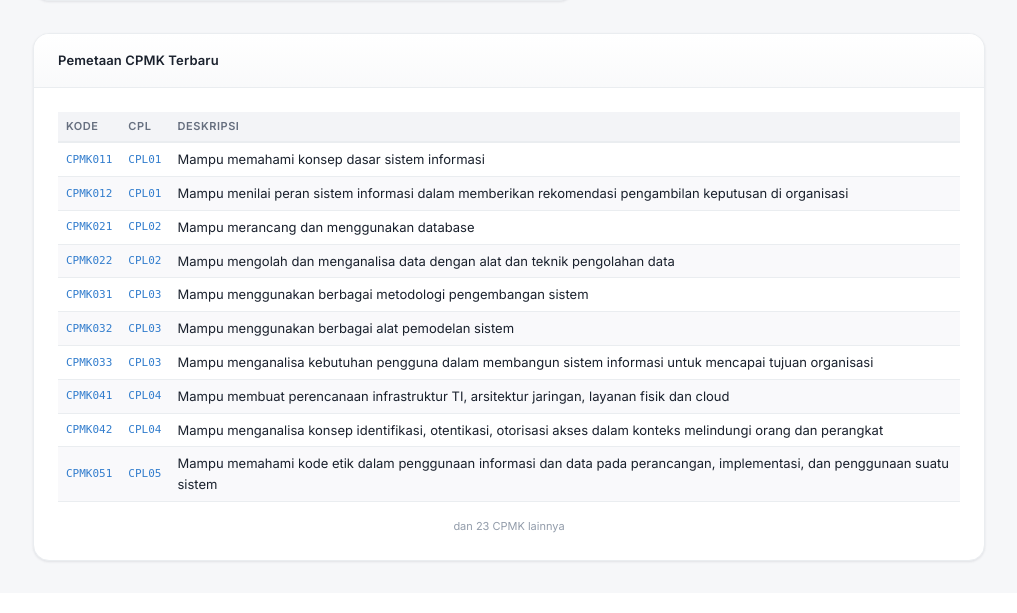
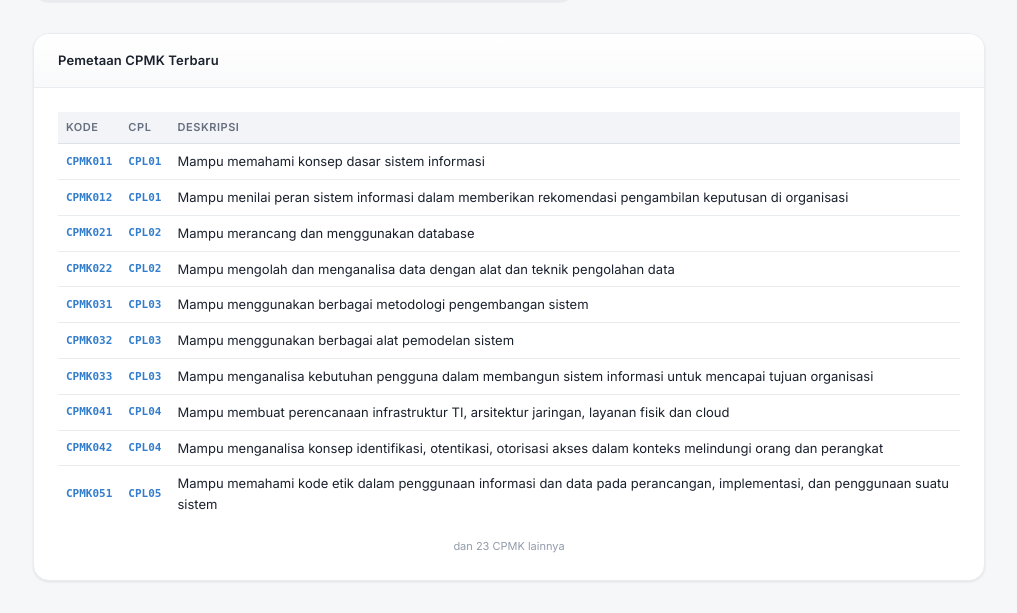
Before and after one commit to romadhonardiansyah1-svg/Sistem-Informasi-Manajemen-Pengukuran-Kurikulum-OBE-LAMINFOKOM-PiKoB-E-LEDIK-Alignment-, a Flask app: page / in a window 1280 px wide. Shown: the part 995-1608 px from the top of the page, without its empty margins (263-1280 px from the left). Before the commit the page ends 1558 px from the top, so only its background shows below. Run offline with Flask 3, Linux system fonts and the light colour scheme; the visitor is signed in with stand-in values (Sample User, id 1); data comes from the database, SQL or seed files in the repository.

Commit message:
ui: rapikan tampilan tabel, matriks, dan header halaman agar lebih profesional
- Tabel: bingkai & sudut membulat mandiri, padding lega, header bersih, hover halus; kolom referensi/deskripsi diringkas (ellipsis + tooltip) agar baris tidak melebar.

- Matriks: tanda centang jadi badge bulat (sebelumnya huruf 'V').

- Page header: judul & deskripsi kini menumpuk rapi, tombol aksi di kanan (perbaiki layout berjajar).

- TableComponent: dukung className & tooltip per kolom.

```diff
--- a/static/css/components.css
+++ b/static/css/components.css
@@ -183,16 +183,20 @@
     border-collapse: separate;
     border-spacing: 0;
     font-size: var(--font-size-sm);
+    background: var(--color-surface);
+    border: 1px solid var(--color-border);
+    border-radius: var(--radius-lg);
+    overflow: hidden;
 }
 
-.data-table thead {
-    position: sticky;
-    top: 0;
-    z-index: 1;
+/* Bila tabel berada di dalam .card, jangan gandakan bingkai/sudut. */
+.card .data-table {
+    border: none;
+    border-radius: 0;
 }
 
 .data-table th {
-    padding: var(--spacing-sm) var(--spacing-md);
+    padding: 0.75rem var(--spacing-md);
     text-align: left;
     font-weight: var(--font-weight-semibold);
     font-size: var(--font-size-xs);
@@ -200,23 +204,29 @@
     letter-spacing: 0.05em;
     color: var(--color-text-secondary);
     background: var(--color-surface-alt);
-    border-bottom: 2px solid var(--color-border-light);
+    border-bottom: 1px solid var(--color-border);
     white-space: nowrap;
 }
 
+.data-table th:first-child { padding-left: var(--spacing-lg); }
+.data-table th:last-child  { padding-right: var(--spacing-lg); }
+
 .data-table td {
-    padding: var(--spacing-sm) var(--spacing-md);
+    padding: 0.6875rem var(--spacing-md);
     border-bottom: 1px solid var(--color-border-light);
     color: var(--color-text);
     vertical-align: middle;
 }
 
+.data-table td:first-child { padding-left: var(--spacing-lg); }
+.data-table td:last-child  { padding-right: var(--spacing-lg); }
+
+.data-table tbody tr:last-child td {
+    border-bottom: none;
+}
+
 .data-table tbody tr {
     transition: background var(--transition-fast);
-}
-
-.data-table tbody tr:nth-child(even) {
-    background: hsla(220, 18%, 96%, 0.5);
 }
 
 .data-table tbody tr:hover {
@@ -227,12 +237,38 @@
     font-family: var(--font-mono);
     font-size: var(--font-size-xs);
     color: var(--color-accent);
-    font-weight: var(--font-weight-medium);
+    font-weight: var(--font-weight-semibold);
+}
+
+.data-table .cell-center { text-align: center; }
+
+.data-table .cell-detail {
+    color: var(--color-text-secondary);
+    font-size: var(--font-size-xs);
+}
+
+/* Kolom referensi: ringkas + ellipsis agar baris tidak melebar/tinggi. */
+.data-table .cell-ref {
+    max-width: 150px;
+    white-space: nowrap;
+    overflow: hidden;
+    text-overflow: ellipsis;
+    color: var(--color-text-muted);
+    font-size: var(--font-size-xs);
+}
+
+/* Kolom deskripsi panjang: batasi lebar, satu baris + ellipsis (teks penuh saat hover). */
+.data-table .cell-desc {
+    max-width: 380px;
+    white-space: nowrap;
+    overflow: hidden;
+    text-overflow: ellipsis;
+    color: var(--color-text-secondary);
 }
 
 .data-table.compact th,
 .data-table.compact td {
-    padding: 0.375rem var(--spacing-sm);
+    padding: 0.4375rem var(--spacing-sm);
 }
 
 /* -- Badge -- */
@@ -443,9 +479,30 @@
 /* -- Page Header -- */
 .page-header {
     display: flex;
+    flex-wrap: wrap;
     justify-content: space-between;
-    align-items: flex-start;
+    align-items: center;
+    column-gap: var(--spacing-lg);
+    row-gap: var(--spacing-xs);
     margin-bottom: var(--spacing-xl);
+}
+
+/* Judul mengisi sisa ruang; deskripsi (bila langsung di header) turun penuh
+   ke baris berikutnya, bukan berjajar di samping judul. */
+.page-header > .page-title { flex: 1 1 auto; }
+.page-header > .page-desc { flex: 1 1 100%; order: 5; margin-top: 2px; }
+
+.page-header-actions {
+    display: inline-flex;
+    align-items: center;
+    gap: var(--spacing-sm);
+    flex-shrink: 0;
+}
+
+.btn-group {
+    display: inline-flex;
+    align-items: center;
+    gap: var(--spacing-xs);
 }
 
 .page-title {
--- a/static/css/matrix.css
+++ b/static/css/matrix.css
@@ -87,13 +87,20 @@
 
 .matrix-cell .check-mark {
     display: none;
-    color: var(--color-accent);
+    width: 22px;
+    height: 22px;
+    margin: 0 auto;
+    border-radius: var(--radius-full);
+    background: var(--color-accent);
+    color: #fff;
     font-weight: var(--font-weight-bold);
-    font-size: var(--font-size-sm);
+    font-size: 0.75rem;
+    line-height: 22px;
+    text-align: center;
 }
 
 .matrix-cell.active .check-mark {
-    display: inline;
+    display: inline-block;
 }
 
 /* Legend */
--- a/static/js/components/matrix_grid.js
+++ b/static/js/components/matrix_grid.js
@@ -56,7 +56,7 @@ var MatrixGridComponent = (function () {
 
                 var checkSpan = document.createElement("span");
                 checkSpan.className = "check-mark";
-                checkSpan.textContent = "V";
+                checkSpan.textContent = "\u2713";
                 td.appendChild(checkSpan);
 
                 td.addEventListener("click", _createToggleHandler(td, callbacks));
--- a/static/js/components/table.js
+++ b/static/js/components/table.js
@@ -18,6 +18,9 @@ var TableComponent = (function () {
         for (var c = 0; c < columns.length; c++) {
             var th = document.createElement("th");
             th.textContent = columns[c].label;
+            if (columns[c].className) {
+                th.className = columns[c].className;
+            }
             headerRow.appendChild(th);
         }
 
@@ -39,7 +42,15 @@ var TableComponent = (function () {
             for (var c2 = 0; c2 < columns.length; c2++) {
                 var td = document.createElement("td");
                 var key = columns[c2].key;
-                td.textContent = row[key] !== undefined ? row[key] : "";
+                var cellVal = row[key] !== undefined && row[key] !== null ? row[key] : "";
+                td.textContent = cellVal;
+                if (columns[c2].className) {
+                    td.className = columns[c2].className;
+                    // Sel ringkas (mis. kolom referensi) -> tampilkan teks penuh saat hover.
+                    if (cellVal) {
+                        td.title = cellVal;
+                    }
+                }
                 // Tooltip (hover): tampilkan data dari field lain saat hover pada kolom ini
                 if (columns[c2].tooltip && row[columns[c2].tooltip]) {
                     td.title = columns[c2].tooltip + ": " + row[columns[c2].tooltip];
--- a/static/js/pages/master_data.js
+++ b/static/js/pages/master_data.js
@@ -6,9 +6,9 @@ var MasterDataPage = (function () {
 
     // Tiga kolom referutan sumber yang melekat di tiap data master (MODUL 1).
     var REF_COLUMNS = [
-        { key: "ref_buku",        label: "Ref. Buku" },
-        { key: "ref_spreadsheet", label: "Ref. Sheet" },
-        { key: "ref_pikobe",      label: "Ref. PIKOBE" },
+        { key: "ref_buku",        label: "Ref. Buku",   className: "cell-ref" },
+        { key: "ref_spreadsheet", label: "Ref. Sheet",  className: "cell-ref" },
+        { key: "ref_pikobe",      label: "Ref. PIKOBE", className: "cell-ref" },
     ];
 
     // Tiga input referensi sumber untuk form (dipakai semua entitas).
@@ -27,11 +27,11 @@ var MasterDataPage = (function () {
     }
 
     var COLUMN_MAP = {
-        "pl":   _withRefColumns([{ key: "kode", label: "Kode" }, { key: "deskripsi", label: "Deskripsi" }, { key: "kategori", label: "Kategori" }]),
-        "cpl":  _withRefColumns([{ key: "kode", label: "Kode" }, { key: "deskripsi", label: "Deskripsi" }]),
+        "pl":   _withRefColumns([{ key: "kode", label: "Kode" }, { key: "deskripsi", label: "Deskripsi", className: "cell-desc" }, { key: "kategori", label: "Kategori" }]),
+        "cpl":  _withRefColumns([{ key: "kode", label: "Kode" }, { key: "deskripsi", label: "Deskripsi", className: "cell-desc" }]),
         "bk":   _withRefColumns([{ key: "kode", label: "Kode" }, { key: "nama", label: "Nama" }, { key: "kompetensi", label: "Kompetensi" }]),
         "mk":   _withRefColumns([{ key: "kode", label: "Kode" }, { key: "nama", label: "Nama" }, { key: "sks", label: "SKS" }, { key: "semester", label: "Semester" }, { key: "jenis", label: "Jenis" }]),
-        "cpmk": _withRefColumns([{ key: "kode", label: "Kode" }, { key: "deskripsi", label: "Deskripsi" }]),
+        "cpmk": _withRefColumns([{ key: "kode", label: "Kode" }, { key: "deskripsi", label: "Deskripsi", className: "cell-desc" }]),
     };
 
     var FORM_FIELDS_MAP = {
--- a/static/js/pages/pemetaan_page.js
+++ b/static/js/pages/pemetaan_page.js
@@ -13,9 +13,11 @@ var PemetaanPage = (function () {
         var content = document.getElementById("page-content");
         content.innerHTML =
             '<div class="page-header">' +
-            '  <h2 class="page-title">' + entry.title + '</h2>' +
-            '  <p class="page-desc">Pemetaan gabungan CPL - Bahan Kajian - Mata Kuliah (Tabel 8, hal 24)</p>' +
-            '  <div class="btn-group" style="margin-top:8px">' +
+            '  <div>' +
+            '    <h2 class="page-title">' + entry.title + '</h2>' +
+            '    <p class="page-desc">Pemetaan gabungan CPL - Bahan Kajian - Mata Kuliah (Tabel 8, hal 24)</p>' +
+            '  </div>' +
+            '  <div class="page-header-actions">' +
             '    <button class="btn btn-sm btn-primary" id="btn-view-diagram">Diagram (gaya buku)</button>' +
             '    <button class="btn btn-sm btn-outline" id="btn-view-tabel">Tabel</button>' +
             '  </div>' +
--- a/static/js/pages/referensi_page.js
+++ b/static/js/pages/referensi_page.js
@@ -30,9 +30,13 @@ var ReferensiPage = (function () {
         var content = document.getElementById("page-content");
 
         var html = '<div class="page-header">' +
+            '<div>' +
             '<h2 class="page-title">Referensi Sumber Data</h2>' +
             '<p class="page-desc">Pemetaan setiap fitur ke sumber dokumen: Rancangan Kurikulum (Spreadsheet), Buku Kurikulum (Panduan APTIKOM), dan PIKOBE/LEDIK.</p>' +
-            '<button class="btn btn-sm btn-primary" id="btn-export-ref" style="margin-top:8px">⬇ Export Excel</button>' +
+            '</div>' +
+            '<div class="page-header-actions">' +
+            '<button class="btn btn-sm btn-primary" id="btn-export-ref">\u2b07 Export Excel</button>' +
+            '</div>' +
             '</div>';
 
         html += '<div class="card"><table class="data-table">';
```
